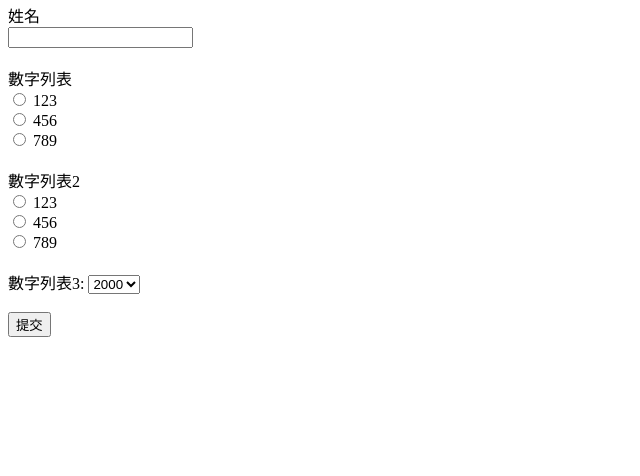
After one commit to pickle5162/ME2025Demo, a Python web app: template HW3_htmlAndCss/templates/114303031_detail.html in a window 1280 px wide. The commit adds this page. Shown: the part 324-800 px from the top of the page, without its empty margins (0-640 px from the left). Run offline with Jinja, Linux system fonts and the light colour scheme; the template is opened without the code that fills it, so the values that code supplies are empty.

Commit message:
第二頁嘗試

```diff
--- /dev/null
+++ b/HW3_htmlAndCss/templates/114303031_detail.html
@@ -0,0 +1,40 @@
+<!DOCTYPE html>
+<html>
+    <head>
+
+
+    </head>
+
+    <body>
+        <iframe width="560" height="315" src="https://www.youtube.com/embed/dQw4w9WgXcQ?si=k6YkmmeC5cNeApR5" title="YouTube video player" frameborder="0" allow="accelerometer; autoplay; clipboard-write; encrypted-media; gyroscope; picture-in-picture; web-share" referrerpolicy="strict-origin-when-cross-origin" allowfullscreen></iframe>
+
+
+        <form>
+            <label for="name">姓名</label><br>
+            <input type="text" id="name" name="name"><br><br>
+            數字列表<br>
+            <input type="radio" id="123" name="123">
+            <label for="123">123</label><br>
+            <input type="radio" id="456" name="123">
+            <label for="456">456</label><br>
+            <input type="radio" id="789" name="123">
+            <label for="789">789</label><br><br>
+            數字列表2<br>
+            <input type="radio" id="1234" name="1234">
+            <label for="1234">123</label><br>
+            <input type="radio" id="4567" name="4567">
+            <label for="4567">456</label><br>
+            <input type="radio" id="7891" name="7890">
+            <label for="7891">789</label><br><br>
+            數字列表3:
+            <select name="birth year">
+                <option>2000</option>
+                <option>2001</option>
+                <option>2002</option>
+            </select><br><br>
+            <button type="button" onclick="history.back()">提交</button>
+
+
+        </form>
+    </body>
+</html>
--- a/HW3_htmlAndCss/templates/114303031_index.html
+++ b/HW3_htmlAndCss/templates/114303031_index.html
@@ -26,9 +26,9 @@
                                 <td><img src="../static/img/photo3.jpg" alt="圖片3"></td>
                         </tr>
                         <tr>
-                                <td><a href="https://www.google.com/search?q=rick+roll&oq=rick+roll&gs_lcrp=EgZjaHJvbWUyCQgAEEUYORiABDIHCAEQLhiABDIHCAIQABiABDIHCAMQABiABDIHCAQQABiABDIHCAUQABiABDIHCAYQABiABDIHCAcQABiABDIHCAgQABiABDIHCAkQABiABNIBCDQ1NjhqMGo3qAIAsAIA&sourceid=chrome&ie=UTF-8#fpstate=ive&vld=cid:d7b50f1f,vid:dQw4w9WgXcQ,st:0">2651241625146416241</a></td>
-                                <td>486516486514689</td>
-                                <td>548654896514894654856148651489651489</td>
+                                <td><a href="file:///C:/Users/ianwi/OneDrive/%E6%A1%8C%E9%9D%A2/ME2025Demo/HW3_htmlAndCss/templates/114303031_detail.html">2651241625146416241</a></td>
+                                <td><a href="file:///C:/Users/ianwi/OneDrive/%E6%A1%8C%E9%9D%A2/ME2025Demo/HW3_htmlAndCss/templates/114303031_detail.html">46516</a></td>
+                                <td><a href="file:///C:/Users/ianwi/OneDrive/%E6%A1%8C%E9%9D%A2/ME2025Demo/HW3_htmlAndCss/templates/114303031_detail.html">派對</a></td>
                         </tr>
                 </table>
 
```
